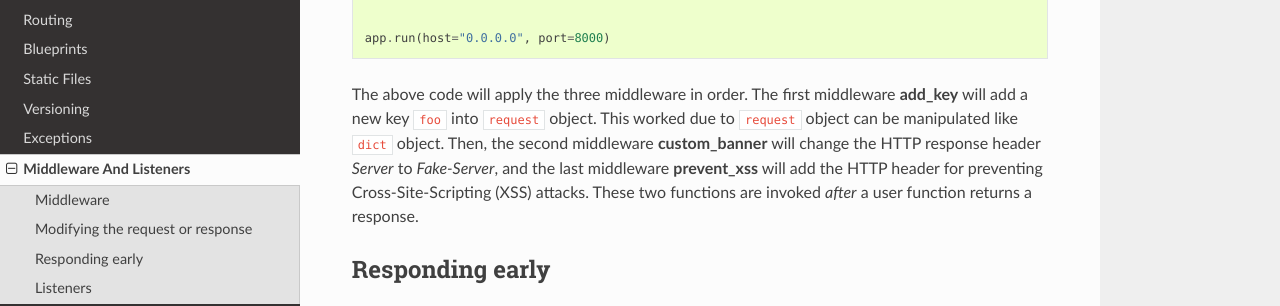
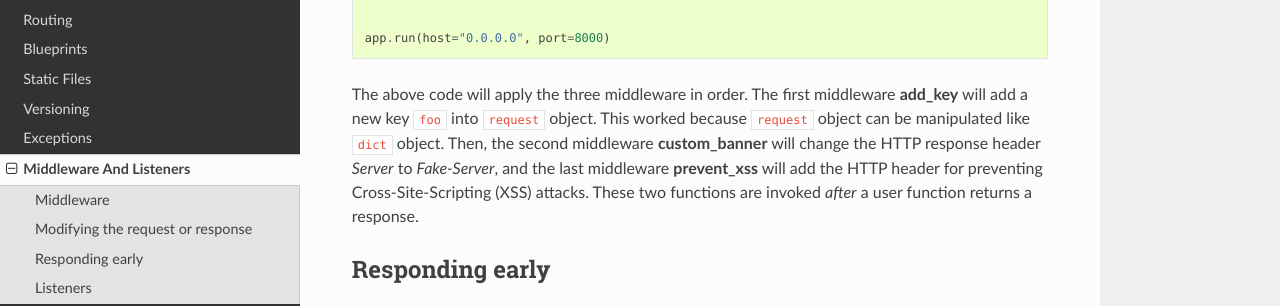
Before and after one commit to sanic-org/sanic, a Sphinx documentation site: the page built from docs/sanic/middleware.md, in a window 1280 px wide and 900 px high, scrolled down 1029 px. Shown: the part 149-455 px from the top of the window. Built offline with Sphinx 7.4.7 and the Read the Docs theme 2.0.0, drawn with Linux system fonts in a browser that asks for light colours.

Commit message:
Fix a grammar error

````diff
--- a/docs/sanic/middleware.md
+++ b/docs/sanic/middleware.md
@@ -57,7 +57,7 @@ app.run(host="0.0.0.0", port=8000)
 ```
 
 The above code will apply the three middleware in order. The first middleware
-**add_key** will add a new key `foo` into `request` object. This worked due to
+**add_key** will add a new key `foo` into `request` object. This worked because
 `request` object can be manipulated like `dict` object. Then, the second middleware
 **custom_banner** will change the HTTP response header *Server* to
 *Fake-Server*, and the last middleware **prevent_xss** will add the HTTP
````
